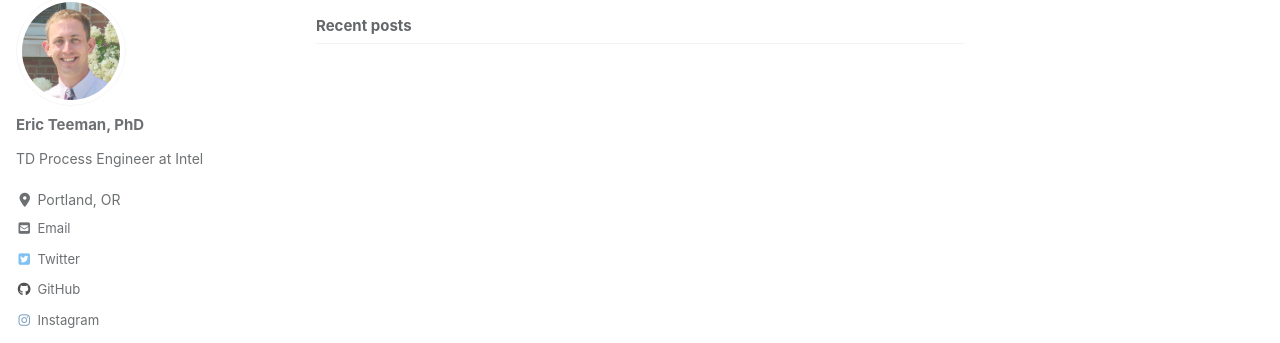
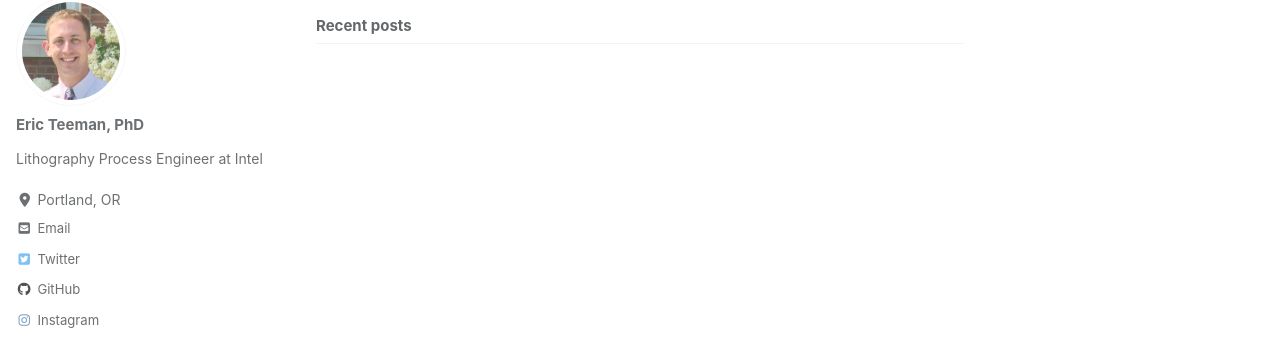
Before and after one commit to ericteeman/ericteeman.github.io, a Jekyll site: the page built from index.html, in a window 1280 px wide. Shown: the part 85-428 px from the top of the page. Built offline with Jekyll 4.4.1, drawn with Linux system fonts in a browser that asks for light colours; cached includes are drawn as plain includes; nearby versions of some CDN libraries; the list of posts is cut into pages by our own code.

Commit message:
Update _config.yml
updating job title

```diff
--- a/_config.yml
+++ b/_config.yml
@@ -20,7 +20,7 @@ title                    : "Eric Teeman, PhD"
 title_separator          : "-"
 subtitle                 : # site tagline that appears below site title in masthead
 name                     : "Eric Teeman, PhD"
-description              : "LTD Process Engineer at Intel"
+description              : "Lithography Process Engineer at Intel"
 url                      : "https://ericteeman.com"
 baseurl                  : # the subpath of your site, e.g. "/about"
 repository               : # GitHub username/repo-name e.g. "mmistakes/minimal-mistakes"
@@ -95,7 +95,7 @@ analytics:
 author:
   name             : "Eric Teeman, PhD"
   avatar           : "/assets/images/portrait.png"
-  bio              : "TD Process Engineer at Intel"
+  bio              : "Lithography Process Engineer at Intel"
   location         : "Portland, OR"
   email            :
   links:
```
